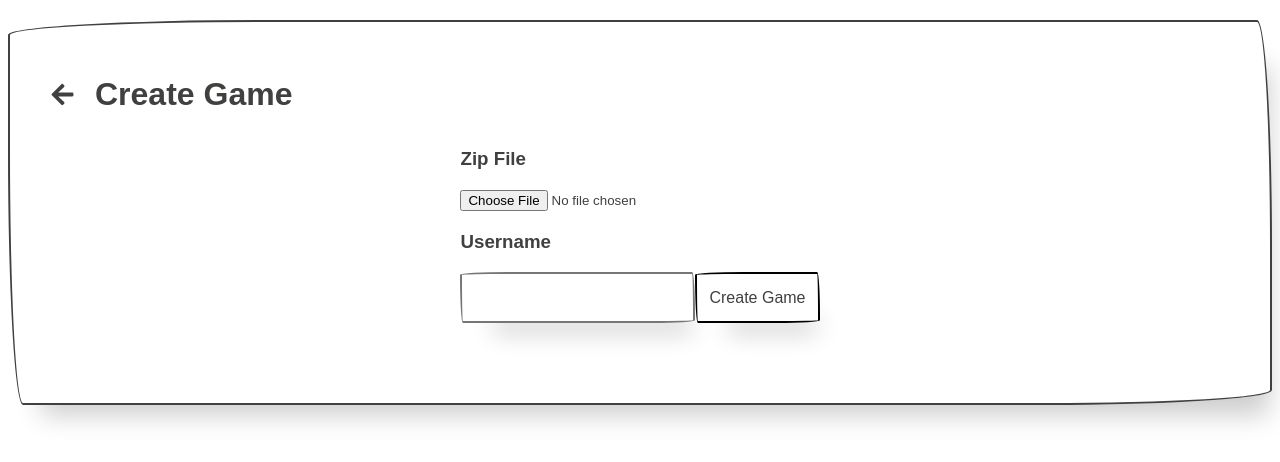
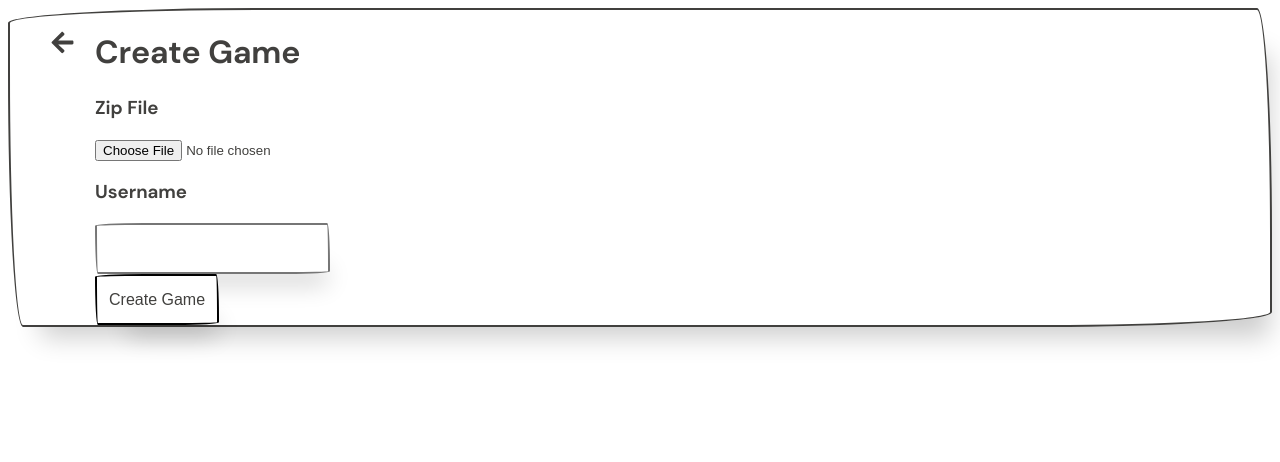
Before and after one commit to aleixcaasas/whatsapp-roulette, a React app in the folder frontend/: page /createGame in a window 1280 px wide. Built offline with nearby package versions, Linux system fonts and the light colour scheme.

Commit message:
new commit

```diff
--- a/frontend/src/components/createGame/createGame.css
+++ b/frontend/src/components/createGame/createGame.css
@@ -1,8 +1,4 @@
 .create-game{
-    display: flex;
-    flex-direction: column;
-    justify-content: center;
-    align-items: center;
 }
 
 .arrowleft{
@@ -21,28 +17,13 @@
 }
 
 .divCreate{
-    display: flex;
-    flex-direction: column;
-    justify-content: center;
-    align-items: center;
-    margin-top: 20px;
-    margin-bottom: 20px;
-    padding-top: 40px;
-    padding-bottom: 80px;
-    background-position: 0 90%;
-    background-repeat: repeat no-repeat;
-    background-size: 4px 3px;
+  font-family: "DMSans-Bold";
   border-radius: 15px 225px 255px 15px 15px 255px 225px 15px;
   border-style: solid;
   border-width: 2px;
   box-shadow: rgba(0, 0, 0, .2) 15px 28px 25px -18px;
   box-sizing: border-box;
   color: #41403e;
-    font-family: Neucha, sans-serif;
-    font-size: 1rem;
-    line-height: 23px;
-    outline: none;
-    text-decoration: none;
   transition: all 235ms ease-in-out;
   border-bottom-left-radius: 15px 255px;
   border-bottom-right-radius: 225px 15px;
--- a/frontend/src/components/createGame/createGame.js
+++ b/frontend/src/components/createGame/createGame.js
@@ -32,33 +32,23 @@ const CreateGame = () => {
 	};
 
 	return (
-		<div className="divCreate">
-			<div className="titleCreateGame">
-				<FaArrowLeft size={25} className="arrowleft" />
-				<h1 className="create-game">Create Game</h1>
-			</div>
-			<form className="formCreate" onSubmit={sendForm}>
-				<label>
-					<h3>Zip File</h3>
-				</label>
-				<input
-					type="file"
-					onChange={(e) => setFile(e.target.files[0])}
-				/>
-				<label>
-					<h3>Username</h3>
-				</label>
-				<input
-					className="button-56"
-					type="text"
-					onChange={(e) => setName(e.target.value)}
-				/>
-				<button className="button-55" type="submit">
-					Create Game
-				</button>
-			</form>
-		</div>
-	);
+        <div className='divCreate'>
+            <div className='titleCreateGame'>
+                <div><FaArrowLeft size={25} className='arrowleft' /></div>
+
+                <div id="createGameContainer_id" class="createGameContainer">
+                <h1 className='create-game'>Create Game</h1>
+                <form className='formCreate' onSubmit={sendForm}>
+                    <label><h3>Zip File</h3></label>
+                    <input type="file" onChange={(e) => setFile(e.target.files[0])} />
+                    <label><h3>Username</h3></label>
+                    <input className="button-56" type="text" onChange={(e) => setName(e.target.value)} required />
+                    <button className="button-55" type="submit">Create Game</button>
+                </form>
+            </div>
+            </div>
+        </div>
+    )
 };
 
 export default CreateGame;
```
Lines whose indentation alone changed are shown as unchanged.
